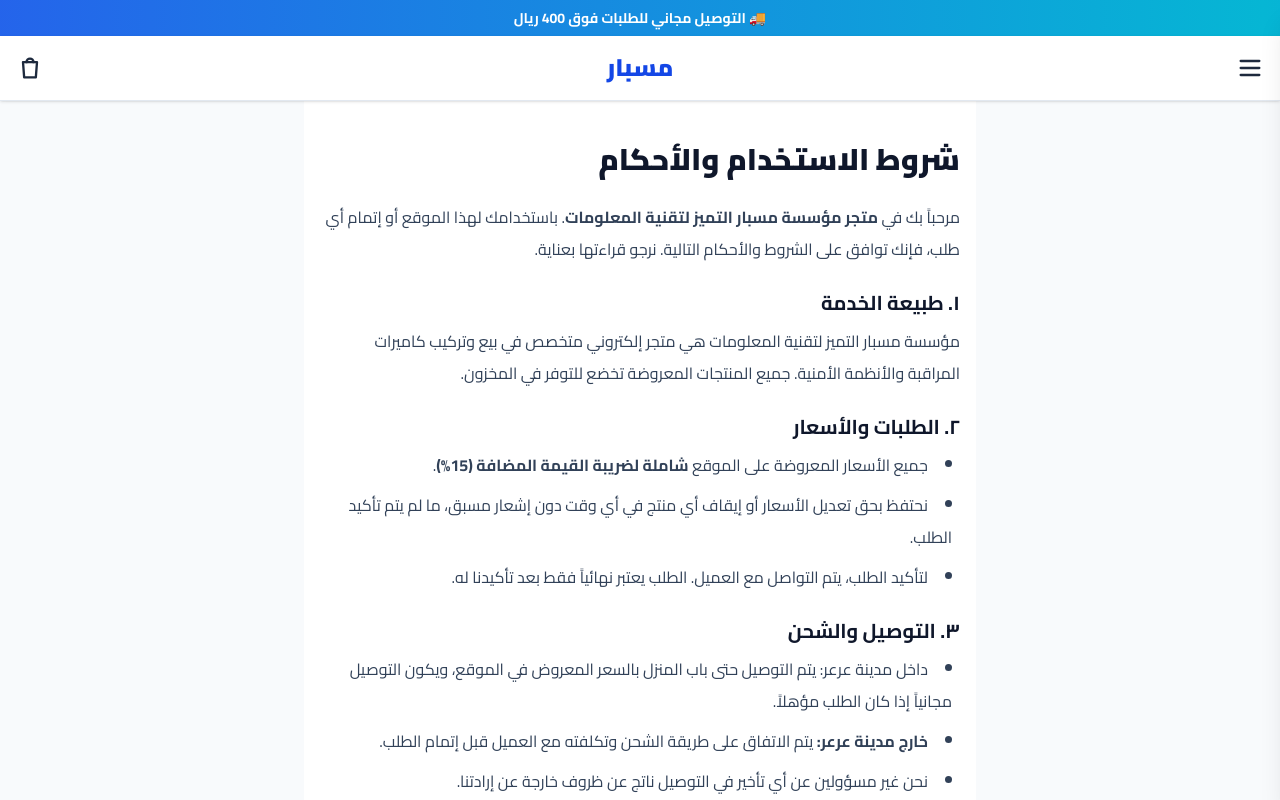
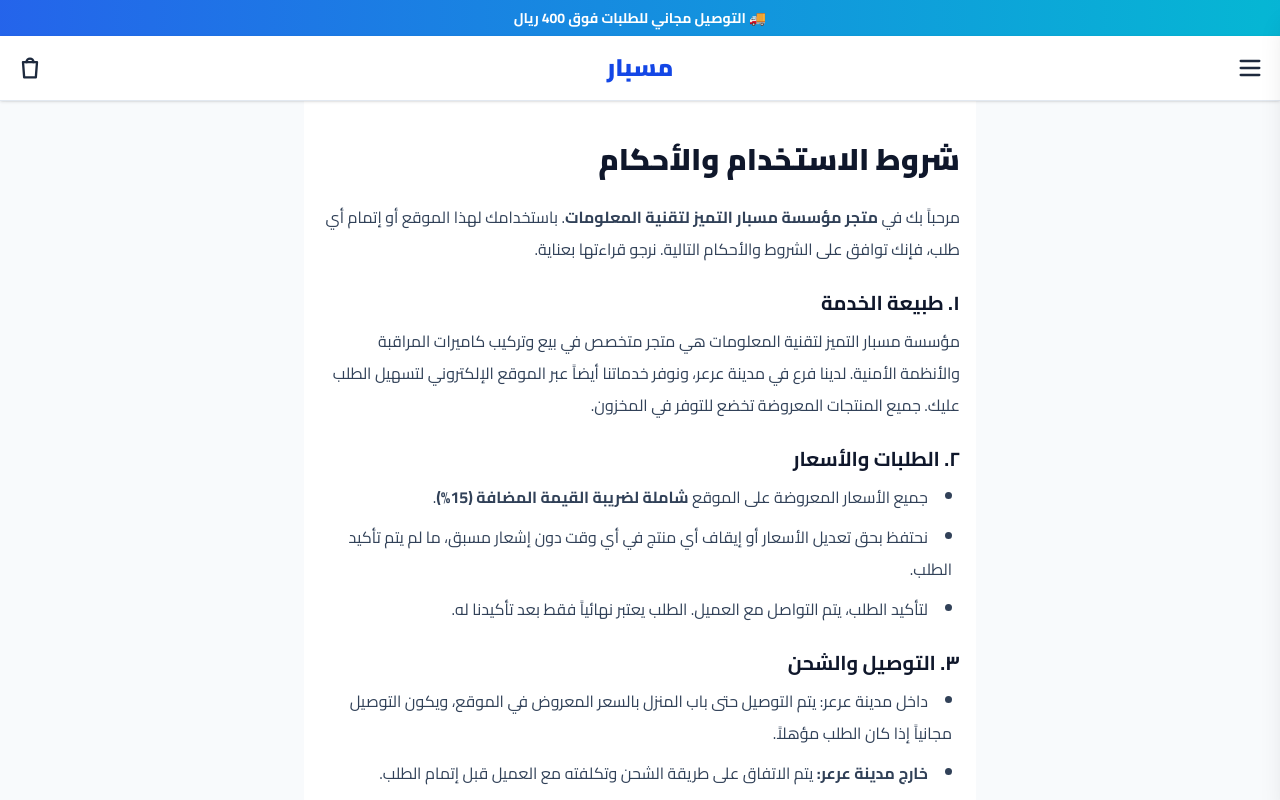
Before and after one commit to ahmadphd1-hue/misbar, a Next.js app: page /info/terms in a window 1280 px wide. Shown: the top 800 px of the page. Built offline with nearby package versions, Linux system fonts and the light colour scheme; no server answers.

Commit message:
Update wording to reflect physical store presence

```diff
--- a/app/info/privacy/page.tsx
+++ b/app/info/privacy/page.tsx
@@ -8,7 +8,7 @@
       <div className="text-slate-700 leading-8 space-y-6 text-base">
 
         <p>
-          تلتزم <strong>مؤسسة مسبار التميز لتقنية المعلومات</strong> (المشار إليها فيما يلي بـ "نحن" أو "المتجر")، بحماية خصوصية زوارها وعملائها، وتطبق أحكام <strong>نظام حماية البيانات الشخصية في المملكة العربية السعودية</strong>. توضح هذه السياسة كيفية جمعنا واستخدامنا وحفظنا لبياناتك الشخصية.
+          تلتزم <strong>مؤسسة مسبار التميز لتقنية المعلومات</strong> (المشار إليها فيما يلي بـ "نحن" أو "المؤسسة")، بحماية خصوصية زوارها وعملائها، وتطبق أحكام <strong>نظام حماية البيانات الشخصية في المملكة العربية السعودية</strong>. توضح هذه السياسة كيفية جمعنا واستخدامنا وحفظنا لبياناتك الشخصية.
         </p>
 
         <div>
--- a/app/info/terms/page.tsx
+++ b/app/info/terms/page.tsx
@@ -10,7 +10,7 @@
 
         <div>
           <h2 className="text-xl font-bold text-slate-900 mb-2">١. طبيعة الخدمة</h2>
-          <p>مؤسسة مسبار التميز لتقنية المعلومات هي متجر إلكتروني متخصص في بيع وتركيب كاميرات المراقبة والأنظمة الأمنية. جميع المنتجات المعروضة تخضع للتوفر في المخزون.</p>
+          <p>مؤسسة مسبار التميز لتقنية المعلومات هي متجر متخصص في بيع وتركيب كاميرات المراقبة والأنظمة الأمنية. لدينا فرع في مدينة عرعر، ونوفر خدماتنا أيضاً عبر الموقع الإلكتروني لتسهيل الطلب عليك. جميع المنتجات المعروضة تخضع للتوفر في المخزون.</p>
         </div>
 
         <div>
```
